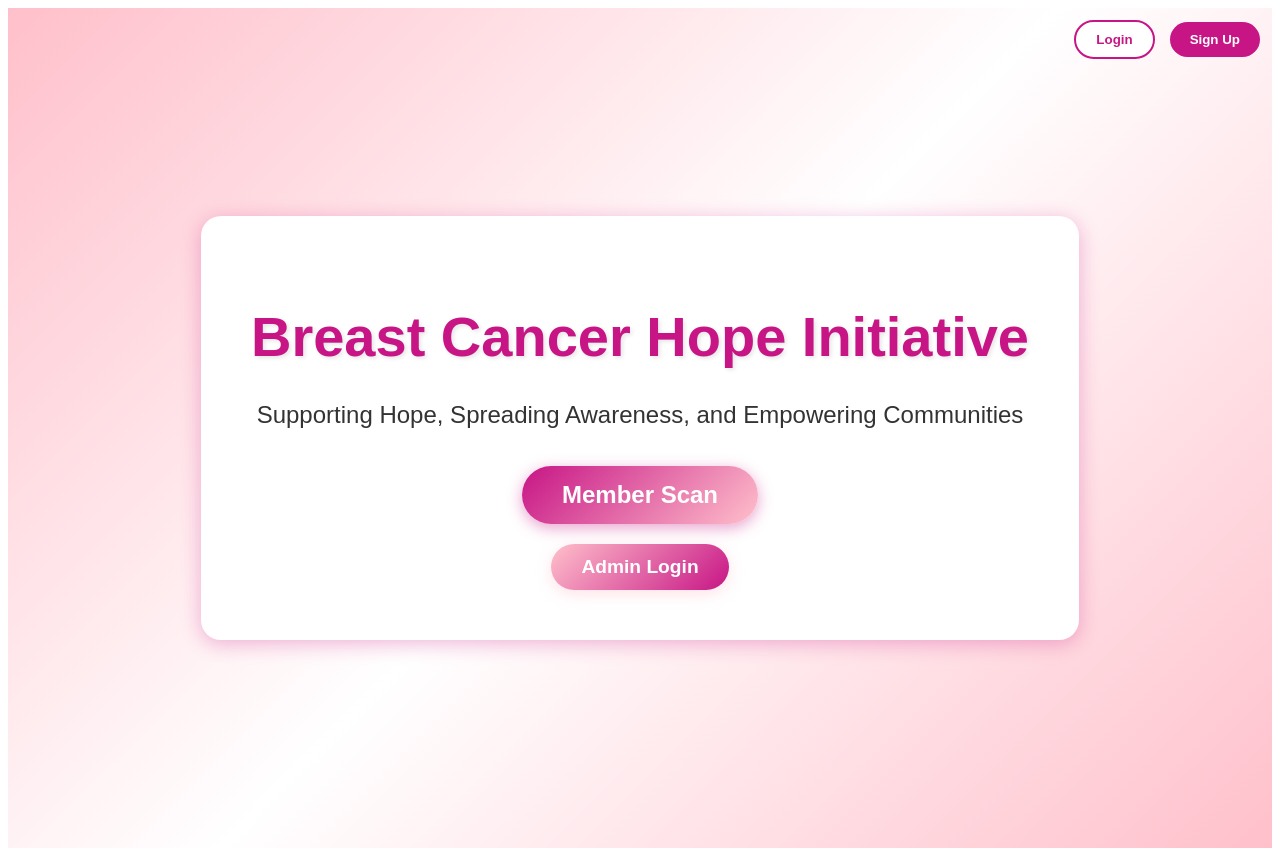
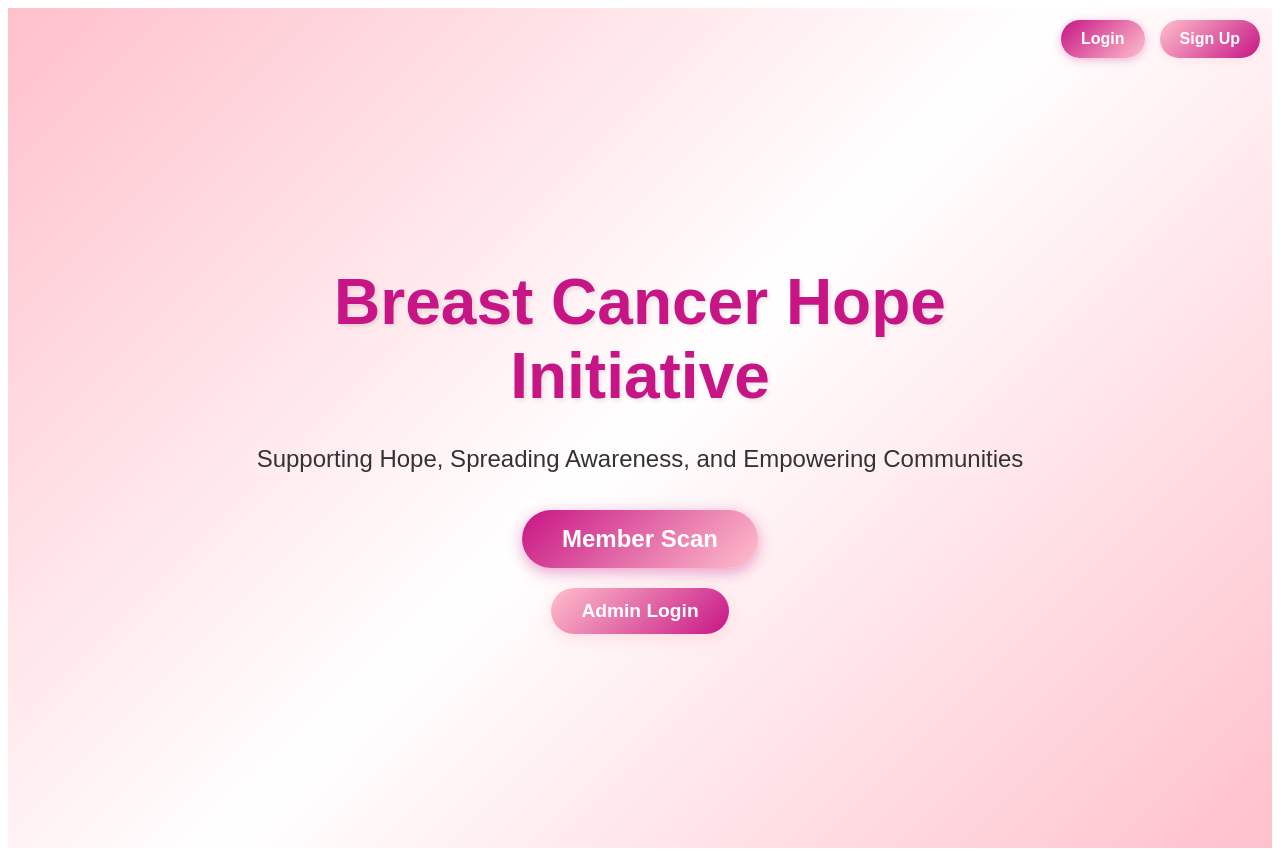
Before and after one commit to Khafeefa/breast-cancer-hope-initiative, a Next.js app: page / in a window 1280 px wide. Built offline with nearby package versions, Linux system fonts and the light colour scheme; no server answers.

Commit message:
Add member events tabs for upcoming/past events

```diff
--- a/pages/index.js
+++ b/pages/index.js
@@ -13,6 +13,7 @@ export default function Home() {
       const { data: { user } } = await supabase.auth.getUser();
       setUser(user);
     };
+
     getUser();
 
     // Listen for auth changes
@@ -52,19 +53,40 @@ export default function Home() {
       }}>
         {user ? (
           <>
-            <span style={{ color: '#c71585', fontWeight: 'bold' }}>
+            <Link href="/events">
+              <button style={{
+                background: 'linear-gradient(135deg, #c71585, #ffc0cb)',
+                color: 'white',
+                fontSize: '1rem',
+                padding: '10px 20px',
+                border: 'none',
+                borderRadius: '25px',
+                cursor: 'pointer',
+                fontWeight: 'bold',
+                boxShadow: '0 2px 10px rgba(199, 21, 133, 0.3)'
+              }}>
+                View Events
+              </button>
+            </Link>
+            <span style={{
+              color: '#c71585',
+              fontWeight: 'bold',
+              fontSize: '1rem'
+            }}>
               {user.email}
             </span>
             <button
               onClick={handleLogout}
               style={{
-                background: '#c71585',
+                background: 'linear-gradient(135deg, #ffc0cb, #c71585)',
                 color: 'white',
+                fontSize: '1rem',
                 padding: '10px 20px',
                 border: 'none',
-                borderRadius: '20px',
+                borderRadius: '25px',
                 cursor: 'pointer',
-                fontWeight: 'bold'
+                fontWeight: 'bold',
+                boxShadow: '0 2px 10px rgba(255, 192, 203, 0.3)'
               }}
             >
               Logout
@@ -74,26 +96,30 @@ export default function Home() {
           <>
             <Link href="/login">
               <button style={{
-                background: 'white',
-                color: '#c71585',
+                background: 'linear-gradient(135deg, #c71585, #ffc0cb)',
+                color: 'white',
+                fontSize: '1rem',
                 padding: '10px 20px',
-                border: '2px solid #c71585',
-                borderRadius: '20px',
+                border: 'none',
+                borderRadius: '25px',
                 cursor: 'pointer',
-                fontWeight: 'bold'
+                fontWeight: 'bold',
+                boxShadow: '0 2px 10px rgba(199, 21, 133, 0.3)'
               }}>
                 Login
               </button>
             </Link>
             <Link href="/signup">
               <button style={{
-                background: '#c71585',
+                background: 'linear-gradient(135deg, #ffc0cb, #c71585)',
                 color: 'white',
+                fontSize: '1rem',
                 padding: '10px 20px',
                 border: 'none',
-                borderRadius: '20px',
+                borderRadius: '25px',
                 cursor: 'pointer',
-                fontWeight: 'bold'
+                fontWeight: 'bold',
+                boxShadow: '0 2px 10px rgba(255, 192, 203, 0.3)'
               }}>
                 Sign Up
               </button>
@@ -104,16 +130,14 @@ export default function Home() {
 
       <main style={{
         textAlign: 'center',
-        backgroundColor: 'white',
-        padding: '50px',
-        borderRadius: '20px',
-        boxShadow: '0 4px 20px rgba(199, 21, 133, 0.3)',
-        maxWidth: '800px'
+        maxWidth: '800px',
+        padding: '40px'
       }}>
         <h1 style={{
+          fontSize: '4rem',
           color: '#c71585',
-          fontSize: '3.5rem',
           marginBottom: '20px',
+          fontWeight: 'bold',
           textShadow: '2px 2px 4px rgba(0,0,0,0.1)'
         }}>
           Breast Cancer Hope Initiative
```
